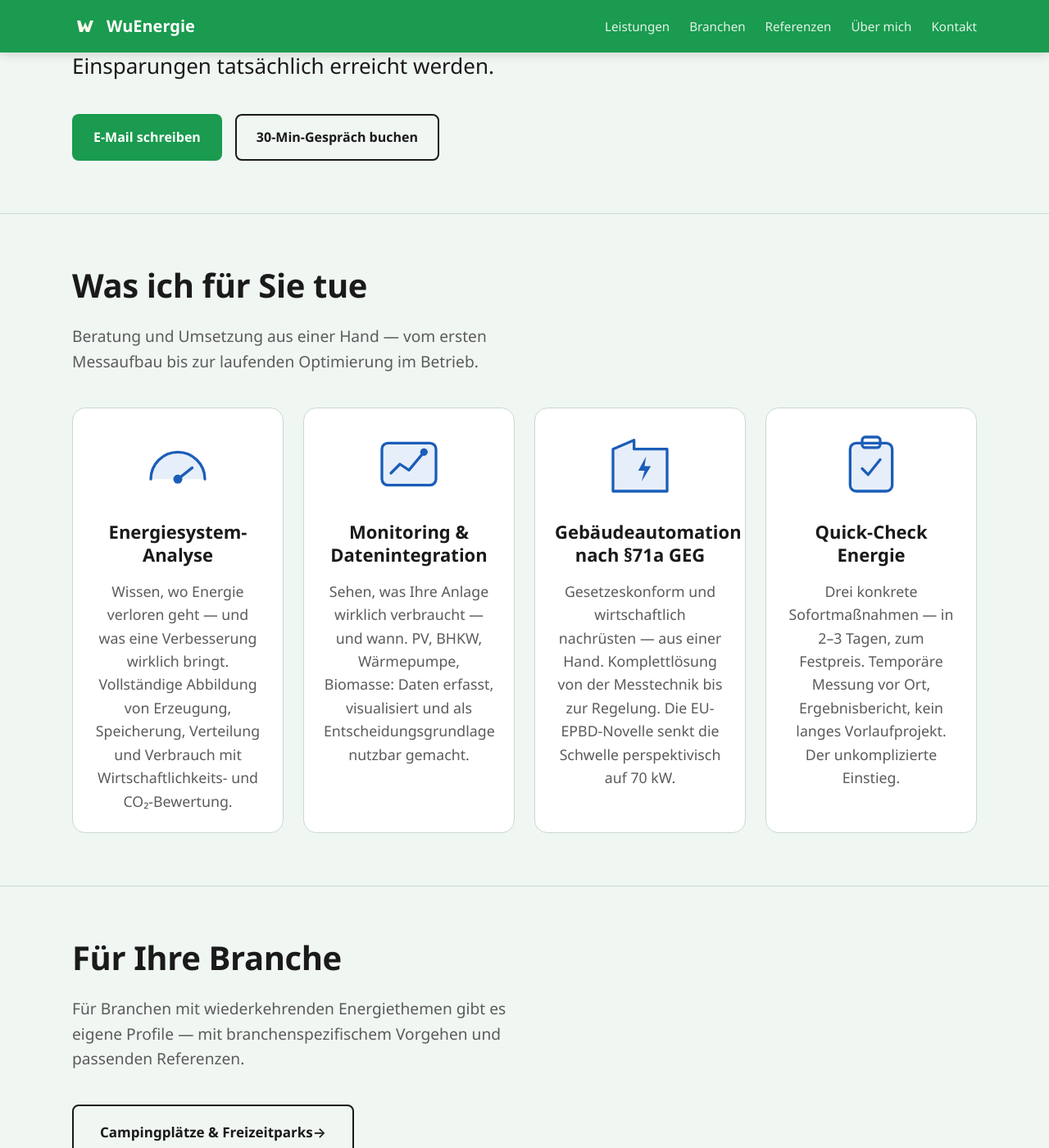
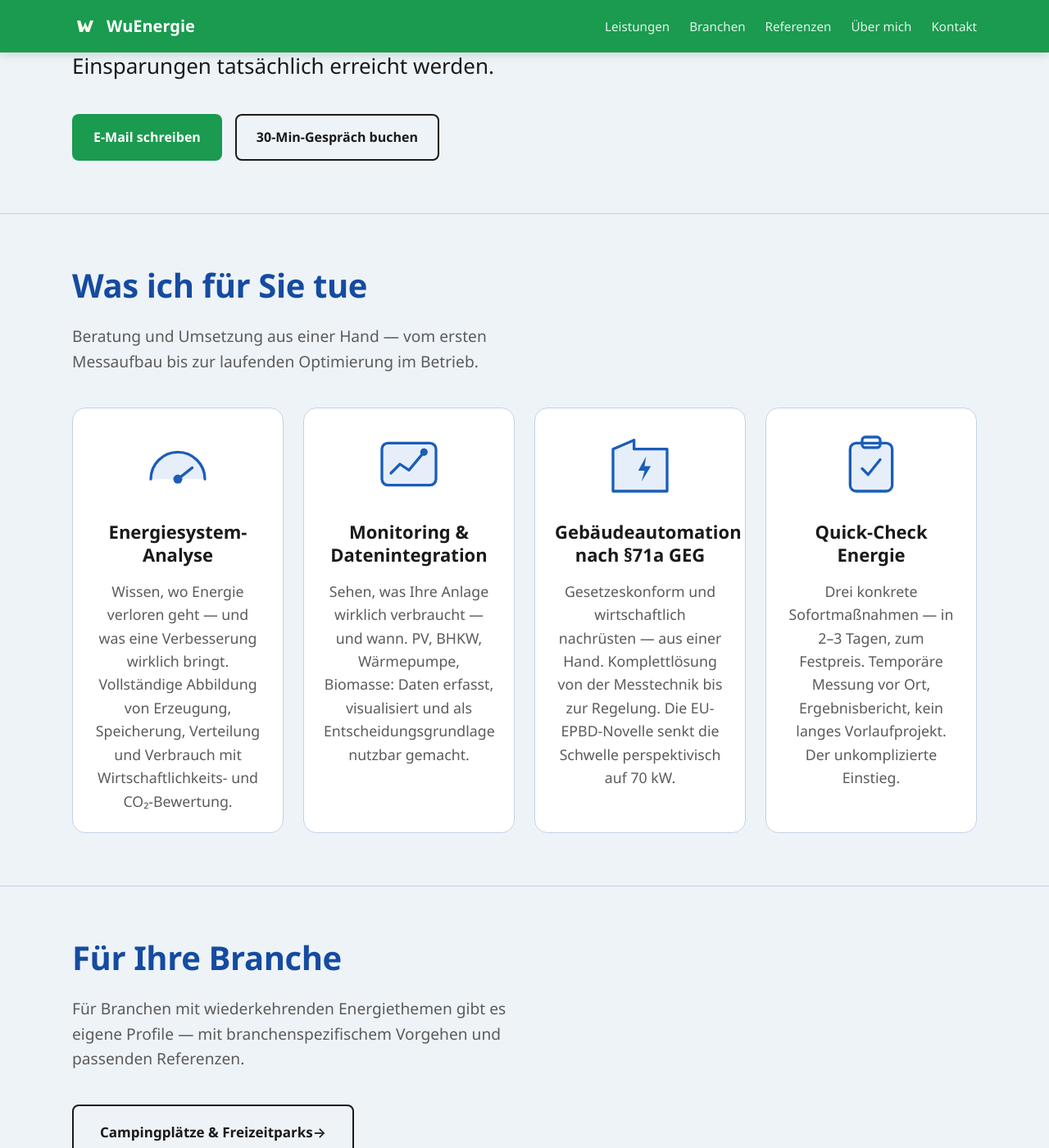
Before and after one commit to wuenergie/wuenergie-site, a Jekyll site: the page built from index.md, in a window 1280 px wide and 1400 px high, scrolled down 369 px. Shown: the whole window at 82% size. Built offline with Jekyll 4.4.1, drawn with Linux system fonts in a browser that asks for light colours.

Commit message:
Design: Mehr Blau — Hintergrund, H2-Farbe, Hover-Animationen
Seitenhintergrund und Borders auf Blau-Töne. H2-Überschriften
in Dunkelblau. Karten, Referenzen und Schritte: blauer Tint
und Rahmen beim Hover.

Co-Authored-By: Claude Sonnet 4.6 <noreply@anthropic.com>

```diff
--- a/assets/css/style.css
+++ b/assets/css/style.css
@@ -5,11 +5,11 @@
   --c-blue: #1B5DB8;
   --c-blue-dark: #154BA0;
   --c-blue-soft: #E6EEF9;
-  --c-bg: #F0F6F2;
+  --c-bg: #EEF3F8;
   --c-surface: #FFFFFF;
   --c-ink: #1A1A1A;
   --c-muted: #5B5B5B;
-  --c-border: #C8D9D0;
+  --c-border: #C2D2E8;
 
   --font-sans: "Aptos", "Seravek", "Segoe UI Variable Text", "Segoe UI", Inter, system-ui, -apple-system, "Helvetica Neue", sans-serif;
   --font-display: "Aptos Display", "Aptos", "Seravek", "Segoe UI Variable Display", "Segoe UI", Inter, system-ui, -apple-system, "Helvetica Neue", sans-serif;
@@ -53,7 +53,7 @@ h1, h2 {
   text-wrap: balance;
 }
 h1 { font-size: clamp(2.25rem, 1.7rem + 2.8vw, 3.75rem); }
-h2 { font-size: clamp(1.75rem, 1.45rem + 1.4vw, 2.5rem); }
+h2 { font-size: clamp(1.75rem, 1.45rem + 1.4vw, 2.5rem); color: var(--c-blue-dark); }
 h3 {
   font-family: var(--font-sans);
   font-weight: 600;
@@ -240,11 +240,13 @@ section + section { border-top: 1px solid var(--c-border); }
   border-radius: var(--radius-lg);
   padding: var(--space-md);
   text-align: center;
-  transition: transform 0.2s ease, box-shadow 0.2s ease;
+  transition: transform 0.2s ease, box-shadow 0.2s ease, background 0.2s ease, border-color 0.2s ease;
 }
 .card:hover {
   transform: translateY(-5px);
   box-shadow: 0 10px 30px rgba(27, 93, 184, 0.15);
+  background: var(--c-blue-soft);
+  border-color: var(--c-blue);
 }
 .card h3 { margin-top: 0; }
 .card p { margin-bottom: 0; color: var(--c-muted); }
@@ -290,6 +292,11 @@ section + section { border-top: 1px solid var(--c-border); }
   grid-template-columns: 1fr auto;
   gap: 0.5rem var(--space-md);
   align-items: start;
+  transition: border-color 0.2s ease, background 0.2s ease;
+}
+.ref-list li:hover {
+  border-color: var(--c-blue);
+  background: var(--c-blue-soft);
 }
 .ref-name { font-weight: 600; }
 .ref-cat {
@@ -493,12 +500,17 @@ section + section { border-top: 1px solid var(--c-border); }
   border-radius: var(--radius-lg);
   padding: var(--space-md);
   counter-increment: step;
+  transition: border-color 0.2s ease, background 0.2s ease;
+}
+.steps li:hover {
+  border-color: var(--c-blue);
+  background: var(--c-blue-soft);
 }
 .steps li::before {
   content: counter(step, decimal-leading-zero);
   display: block;
   font-family: var(--font-display);
-  color: var(--c-accent);
+  color: var(--c-blue);
   font-size: 1.5rem;
   font-weight: 600;
   margin-bottom: var(--space-xs);
```
